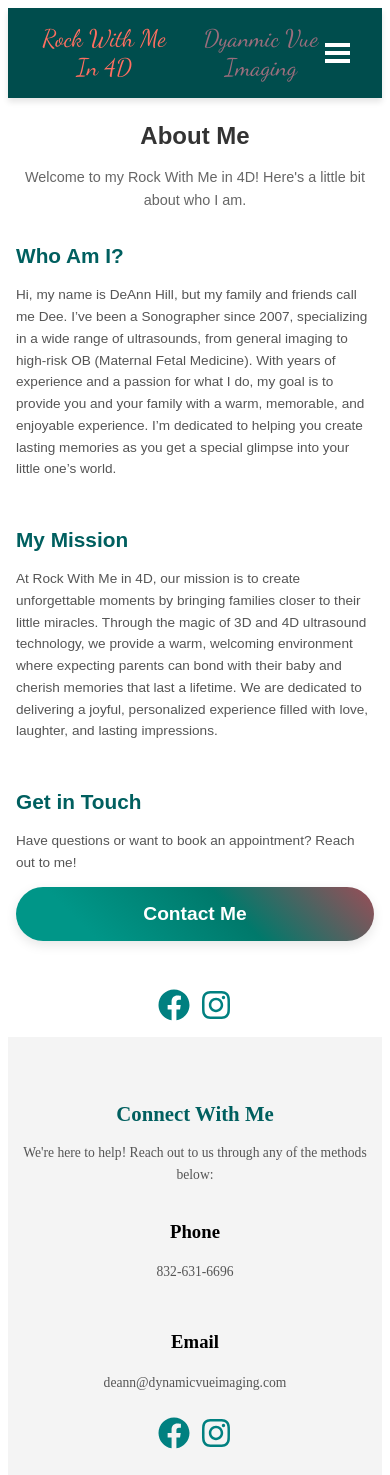
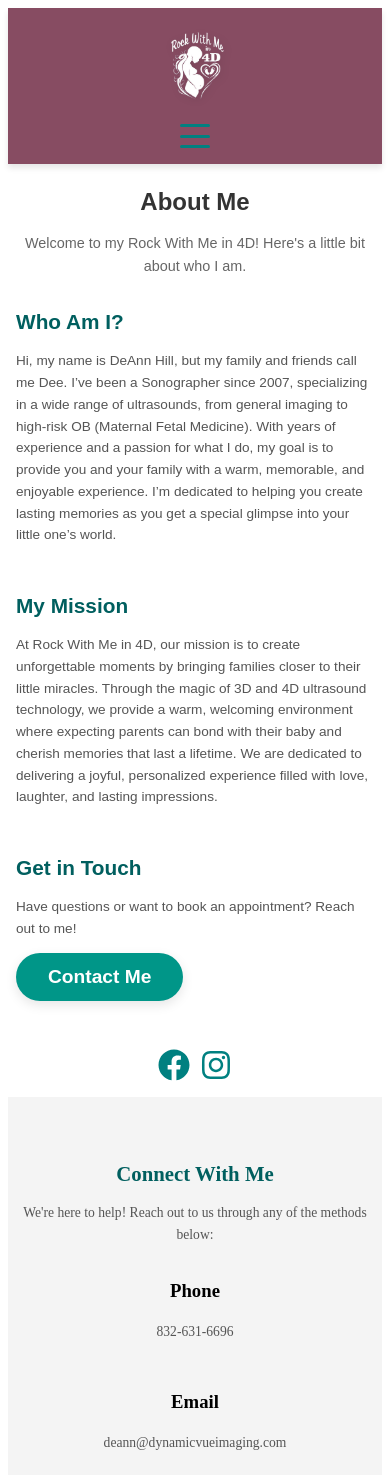
Before and after one commit to zcross13/rock_with_me, a React (Vite) app: page /about-us in a window 390 px wide. Shown: the top 1475 px of the page. Built offline with nearby package versions, Linux system fonts and the light colour scheme.

Commit message:
styled navbar and added active link functionality

```diff
--- a/src/components/Navbar.tsx
+++ b/src/components/Navbar.tsx
@@ -1,6 +1,7 @@
-import { Link } from 'react-router-dom';
+import { NavLink } from 'react-router-dom';
 import { useState } from 'react';
 import '../styles/navbar.css';
+import clearLogo from "../assets/clearLogo.png"
 
 const Navbar = () => {
 
@@ -14,18 +15,12 @@ const Navbar = () => {
 
   return (
     <nav className="navbar">
-      {/* Container for both logos */}
-      <div className="logo-container">
-        {/* First Business Logo */}
-        <div className="logo logo-business1">
-          <Link to="/" aria-label="Home - Rock With Me In 4D">Rock With Me In 4D</Link>
+        <div className="logo">
+        <NavLink to="/" aria-label="Home - Rock With Me In 4D">
+          <img src={clearLogo} alt="Rock With Me in 4D Logo" className='logo-img'/>
+        </NavLink>
         </div>
 
-        {/* Second Business Logo */}
-        <div className="logo logo-business2">
-          <Link to="/" aria-label="Home - Dynamic Vue Imaging">Dyanmic Vue Imaging</Link>
-        </div>
-      </div>
 
       {/* Hamburger Menu */}
       <div className={`hamburger ${isOpen ? 'active' : ''}`} onClick={toggleMenu}>
@@ -36,11 +31,11 @@ const Navbar = () => {
 
       {/* Navigation Links */}
       <ul className={`nav-links ${isOpen ? 'open' : ''}`}>
-        <li><Link to="/about-us" aria-label="About me Page" onClick={() => setIsOpen(false)}>About Me</Link></li>
-        <li><Link to="/services" aria-label="Services Page" onClick={() => setIsOpen(false)}>Services</Link></li>
-        <li><Link to="/gallery" aria-label="Gallery Page" onClick={() => setIsOpen(false)}>Gallery</Link></li>
-        <li><Link to="/contact" aria-label="Contact Page"  onClick={() => setIsOpen(false)}>Contact</Link></li>
-        <li><Link to="/faq" aria-label="FAQ Page" onClick={() => setIsOpen(false)}>FAQ</Link></li>
+        <li><NavLink to="/about-us" aria-label="About me Page" onClick={() => setIsOpen(false)} className="active-link">About Me</NavLink></li>
+        <li><NavLink to="/services" aria-label="Dynamic Vue" onClick={() => setIsOpen(false)} className="active-link">Dyanmic Vue Imaging</NavLink></li>
+        <li><NavLink to="/gallery" aria-label="Gallery Page" onClick={() => setIsOpen(false)} className="active-link">Gallery</NavLink></li>
+        <li><NavLink to="/contact" aria-label="Contact Page"  onClick={() => setIsOpen(false)} className="active-link">Contact</NavLink></li>
+        <li><NavLink to="/faq" aria-label="FAQ Page" onClick={() => setIsOpen(false)} className="active-link">FAQ</NavLink></li>
         <li>
         <button
           className="cta-button"
--- a/src/styles/navbar.css
+++ b/src/styles/navbar.css
@@ -1,52 +1,40 @@
-@import url("https://fonts.googleapis.com/css2?family=Lora:wght@400;700&display=swap");
+@import url("https://fonts.googleapis.com/css2?family=Montserrat:wght@400;600&display=swap");
 
 /* General Navbar Styles */
 .navbar {
-  background-color: #004d4d; /* Dark Teal background */
-  display: flex;
-  justify-content: space-between;
-  align-items: center;
+  background-color: #874c62; /* Mauve Background */
+  color: #008080; /* Teal Text */
+  display: flex; /* activates flexbox layout */
+  justify-content: space-between; /* pushes logo to far left and the links to far right */
+  align-items: center; /* vertically centers everything */
   padding: 1rem 2rem;
   position: relative;
-  color: white;
   box-shadow: 0 4px 6px rgba(0, 0, 0, 0.1);
   z-index: 100;
 }
 
-/* Container for the two logos */
-.logo-container {
+/* Style for logo */
+.logo {
   display: flex;
-  justify-content: space-between;
-  width: 100%; /* Take up full width */
-  max-width: 600px; /* Limit the total width of the logo section */
+  align-items: center;
 }
 
-.logo {
-  flex-grow: 0; /* Prevent logos from growing */
-  width: 45%; /* Each logo takes up 45% of the container's width */
-  text-align: center; /* Center logo */
+.logo-img {
+  height: 100px;
+  width: auto;
+  object-fit: contain;
+  background-color: transparent;
+  filter: drop-shadow(2px 2px 4px rgba(0, 0, 0, 0.1));
+  transition: transform 0.3s ease;
 }
 
-.logo-business1 a,
-.logo-business2 a {
-  text-decoration: none;
-  color: white;
-  font-size: 1.5rem;
-  font-family: "Dancing Script", cursive;
-}
-
-/* Add specific logo styles if needed */
-.logo-business1 a {
-  color: #ff6f61; /* Mauve color for Business 1 */
-}
-
-.logo-business2 a {
-  color: #9b6e7d; /* Mauve color for Business 2 */
+.logo-img:hover {
+  transform: scale(1.05);
 }
 
 /* Navigation Links */
 .nav-links {
-  font-family: "Lora", serif;
+  font-family: "Montserrat", sans-serif;
   display: flex;
   list-style: none;
   margin: 0;
@@ -56,21 +44,68 @@
   align-items: center;
 }
 
+/* Navigation list item styling */
 .nav-links li {
   margin-left: 2rem;
 }
 
+/* Navigation link styling */
 .nav-links a {
   text-decoration: none;
-  color: white;
+  color: #009688;
   font-size: 1rem;
   padding: 10px;
-  transition: background-color 0.3s ease;
+  transition: background-color 0.3s ease, color 0.3s ease;
 }
 
+.nav-links a.active {
+  color: #ff6f61;
+  border-bottom: 2px solid white;
+}
+
+/* Hover effect for the links */
 .nav-links a:hover {
-  background-color: #34495e; /* Silver hover effect */
+  background-color: #ff6f61;
+  color: white;
   border-radius: 4px;
+}
+
+/* Active Link Styling */
+.nav-links a.active {
+  color: #ffffff;
+  border-bottom: 2px solid #ff6f61;
+}
+
+/* Hamburger base style */
+.hamburger {
+  display: none;
+  flex-direction: column;
+  cursor: pointer;
+  height: 24px;
+  justify-content: space-between;
+  z-index: 200;
+}
+
+/* Hamburger bars */
+.bar {
+  width: 30px;
+  height: 3px;
+  background-color: #008080;
+  transition: all 0.3s ease;
+  border-radius: 2px;
+}
+
+/* Animation when menu is active (turns into X) */
+.hamburger.active .bar:nth-child(1) {
+  transform: rotate(45deg) translateY(10px);
+}
+
+.hamburger.hamburger.active .bar:nth-child(2) {
+  opacity: 0;
+}
+
+.hamburger.hamburger.active .bar:nth-child(3) {
+  transform: rotate(-45deg) translateY(-10px);
 }
 
 /* CTA Button Styling */
@@ -84,62 +119,113 @@
   transition: background-color 0.3s, transform 0.3s ease, box-shadow 0.3s ease;
   max-width: 100%;
   width: auto;
-  background: linear-gradient(45deg, #009688 20%, #00796b 60%, #9b4d57 100%);
+  background: #009688;
   border: none;
   box-shadow: 0px 4px 12px rgba(0, 0, 0, 0.1);
   text-align: center;
 }
 
 .cta-button:hover {
-  background-color: #8e44ad; /* Darker Mauve on hover */
+  background-color: #006666; /* Darker Mauve on hover */
+}
+/* CTA Button Styling */
+.cta-button {
+  padding: 0.8rem 2rem; /* Larger button padding */
+  color: white;
+  font-size: 1.2rem; /* Larger font size */
+  font-weight: bold;
+  border-radius: 50px; /* Soft rounded edges */
+  cursor: pointer;
+  transition: background-color 0.3s, transform 0.3s ease, box-shadow 0.3s ease;
+  max-width: 100%;
+  width: auto;
+  background: #009688;
+  border: none;
+  box-shadow: 0px 4px 12px rgba(0, 0, 0, 0.1);
+  text-align: center;
 }
 
-/* Hamburger Menu */
-.hamburger {
-  display: none;
-  flex-direction: column;
-  gap: 4px;
-  background: none;
-  border: none;
-  cursor: pointer;
+.cta-button:hover {
+  background-color: #006666; /* Darker Mauve on hover */
 }
 
-.hamburger .bar {
-  width: 25px;
-  height: 4px;
-  background-color: white;
-  transition: transform 0.3s ease;
-}
+/* General Navbar Styles (Mobile) */
+@media (max-width: 768px) {
+  .navbar {
+    padding: 1rem;
+    flex-direction: column;
+    align-items: center;
+  }
 
-/*Show hamburger menu on mobile screens*/
-@media (max-width: 768px) {
+  /*Logo Styles for Mobile */
+  .logo {
+    margin-bottom: 1rem;
+    justify-content: center;
+    width: 100%;
+    text-align: center;
+  }
+
+  .logo-img {
+    height: 80px;
+    width: auto;
+    margin: 0 auto;
+  }
+
+  .nav-links {
+    overflow: hidden;
+    max-height: 0;
+    flex-direction: column;
+    width: 100%;
+    transition: max-height 0.3s ease;
+  }
+
+  .nav-links.open {
+    display: flex;
+    flex-direction: column;
+    position: absolute;
+    top: 100%;
+    right: 0;
+    left: 0;
+    background-color: #ffffff;
+    border-radius: 12px;
+    padding: 1.5rem;
+    box-shadow: 0 4px 12px rgba(0, 0, 0, 0.1);
+    z-index: 2;
+    transition: all 0.3s ease;
+    max-height: 500px;
+    border: 2px solid #008080;
+    background: #874c62;
+    box-sizing: border-box;
+  }
+
+  .nav-links.open li {
+    margin: 1rem 0;
+    text-align: center;
+  }
+
+  .nav-links.open a {
+    font-size: 1.1rem;
+    color: #874c62;
+    background-color: #f0f0f0;
+    padding: 0.75rem;
+    border-radius: 8px;
+    transition: background-color 0.3s ease, color 0.3s ease;
+  }
+
+  .nav-links.open a:hover {
+    background-color: #ff6f61;
+    color: white;
+  }
+
   .hamburger {
     display: flex;
   }
 
   .nav-links {
     display: none;
-    flex-direction: column;
-    width: 100%;
-    position: absolute;
-    top: 60px;
-    right: 0;
-    background-color: #004d4d;
-    padding: 1rem;
-    z-index: 2;
   }
 
   .nav-links.open {
     display: flex;
   }
-
-  .nav-links li {
-    margin: 1rem 0;
-  }
-
-  .cta-button {
-    padding: 1rem 2.5rem;
-    font-size: 1.2rem;
-    width: 100%;
-  }
 }
```
Also changed, not shown: src/assets/clearLogo.png (added).
